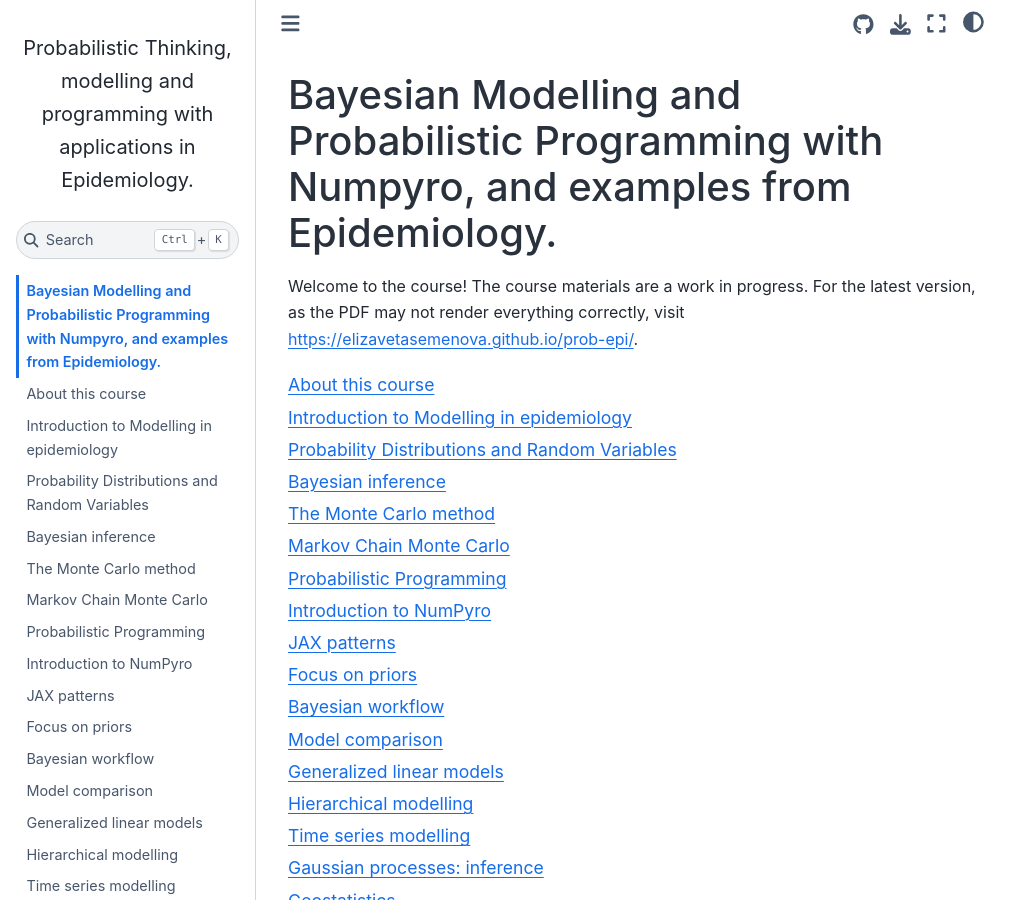
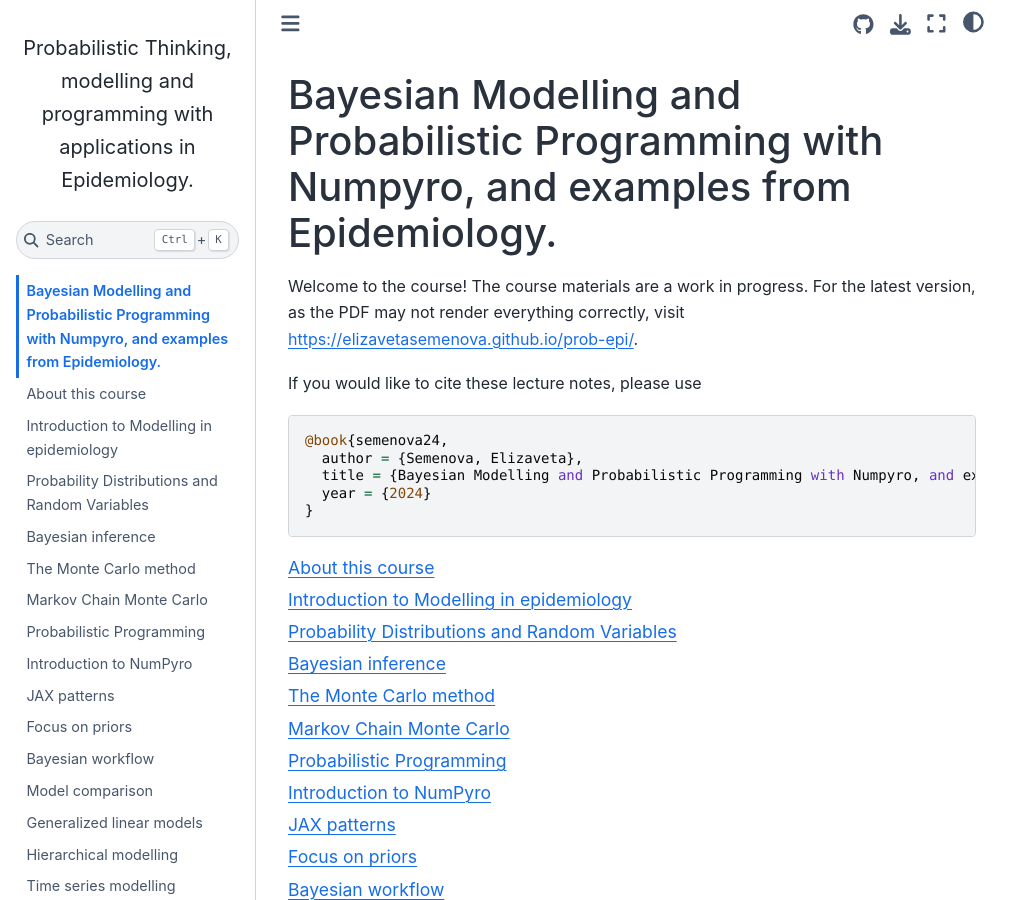
Before and after one commit to elizavetasemenova/prob-epi, a Jupyter Book: the page built from 01_intro.md, in a window 1280 px wide and 900 px high. Shown: the whole window, without its empty margins (0-1031 px from the left). Built offline with Jupyter Book 1.0.4 settings and Sphinx 7.4.7 and the Sphinx Book theme 1.1.4, drawn with Linux system fonts in a browser that asks for light colours; pages that are not in the unit, such as notebooks, are missing from menus.

Commit message:
add citation

````diff
--- a/01_intro.md
+++ b/01_intro.md
@@ -2,6 +2,16 @@
 
 Welcome to the course! The course materials are a work in progress. For the latest version, as the PDF may not render everything correctly, visit <https://elizavetasemenova.github.io/prob-epi/>.
 
+If you would like to cite these lecture notes, please use
+
+```
+@book{semenova24,
+  author = {Semenova, Elizaveta},
+  title = {Bayesian Modelling and Probabilistic Programming with Numpyro, and examples from Epidemiology.},
+  year = {2024}
+}
+```
+
 
 ```{tableofcontents}
 ```
````
